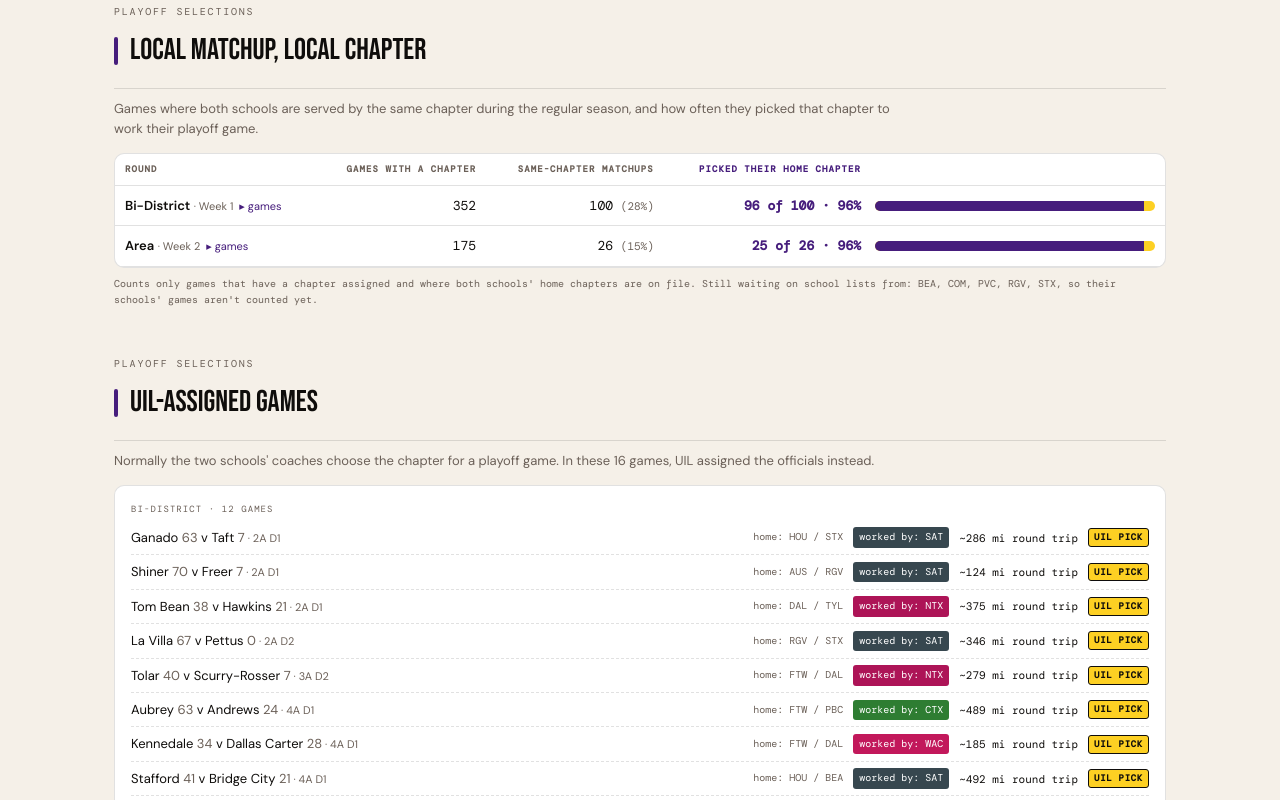
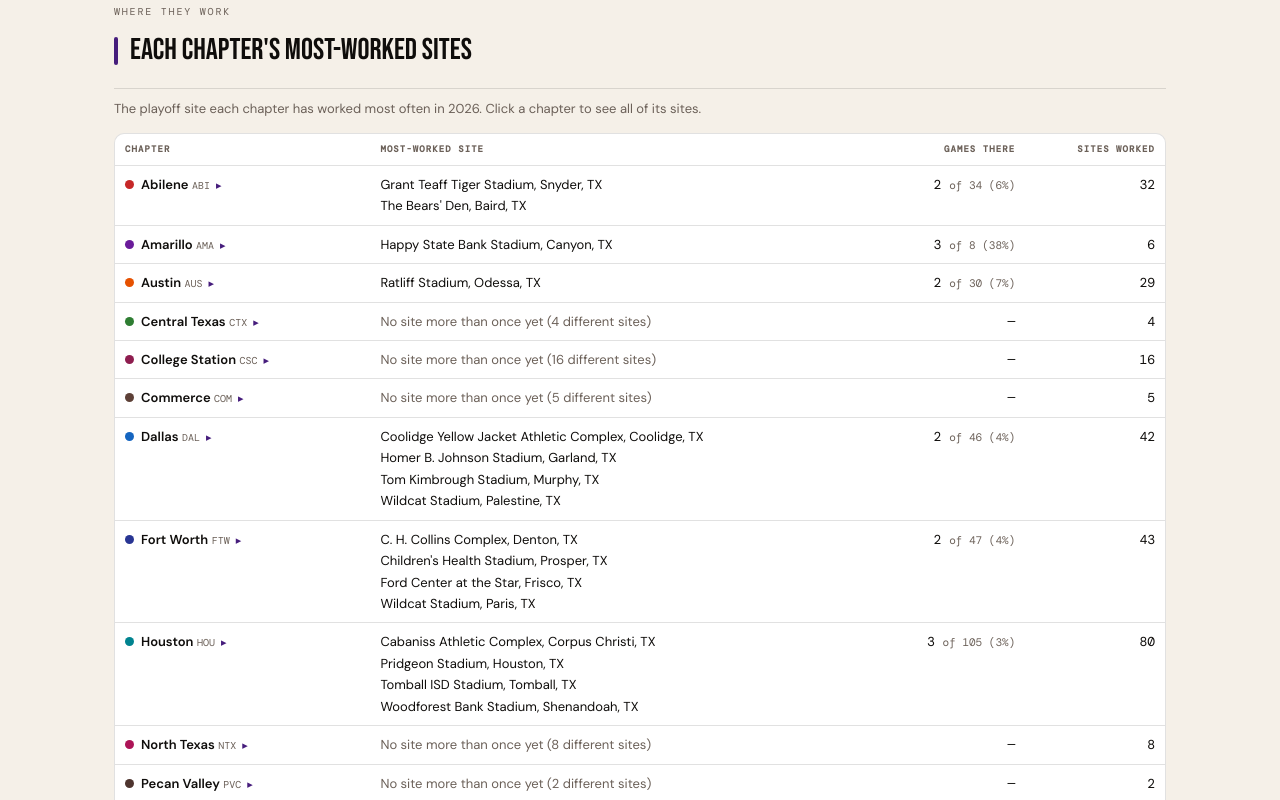
Before and after one commit to colemic2006/texasplayoffs, a React (Vite) app: page / in a window 1280 px wide. Shown: the part 5760-6560 px from the top of the page. Built offline with nearby package versions, Linux system fonts and the light colour scheme.

Commit message:
Chapter Stats: each chapter's most-worked playoff sites
Co-Authored-By: Claude Opus 5.5 <noreply@anthropic.com>
Claude-Session: https://claude.ai/code/session_01BMNz1h9oErPrBeApAqNHEj

```diff
--- a/src/App.jsx
+++ b/src/App.jsx
@@ -7,6 +7,7 @@ import ChapterTravel from './components/ChapterTravel'
 import OutsideChapterGames from './components/OutsideChapterGames'
 import LocalMatchups from './components/LocalMatchups'
 import UilPicks from './components/UilPicks'
+import FavoriteSites from './components/FavoriteSites'
 import OfficialsCost from './components/OfficialsCost'
 import RecentChanges from './components/RecentChanges'
 import MembershipView from './components/MembershipView'
@@ -119,6 +120,7 @@ export default function App() {
                 {page === 'chapters' && yearData.season && <WeekMap data={yearData} />}
                 {page === 'chapters' && <ChapterDashboard data={yearData} year={year} allData={data} years={YEARS} loadAllYears={loadAllYears} />}
                 {page === 'chapters' && <ChapterTravel data={yearData} />}
+                {page === 'chapters' && <FavoriteSites data={yearData} allData={data} />}
                 {page === 'chapters' && <LocalMatchups data={yearData} />}
                 {page === 'chapters' && <UilPicks data={yearData} />}
                 {page === 'chapters' && <OutsideChapterGames data={yearData} />}
--- /dev/null
+++ b/src/components/FavoriteSites.jsx
@@ -0,0 +1,103 @@
+import React, { useMemo, useState } from 'react'
+import { chapterColor } from '../chapterColors'
+import { placeName } from '../placeName'
+
+// Each chapter's most-worked playoff sites. Games at the same stadium share a map pin, so they're
+// grouped by spot (to ~100 m) rather than by how the site was written. Uses every season that has
+// game sites on file (2026 so far; past seasons were recorded without sites).
+const NAMES = {
+  ABI:'Abilene', AMA:'Amarillo', AUS:'Austin', BEA:'Southeast Texas', COM:'Commerce', CSC:'College Station',
+  CTX:'Central Texas', DAL:'Dallas', ELP:'El Paso', FTW:'Fort Worth', HOU:'Houston', NTX:'North Texas', PBC:'Permian Basin',
+  PVC:'Pecan Valley', RGV:'Rio Grande Valley', SAN:'San Angelo', SAT:'San Antonio', SFA:'Stephen F. Austin', SPC:'South Plains',
+  STX:'South Texas', TYL:'Tyler', WAC:'Waco',
+}
+
+export default function FavoriteSites({ data, allData }) {
+  const [open, setOpen] = useState(null)
+  const seasons = useMemo(() => {
+    const all = { ...(allData || {}) }
+    if (data?.games?.[0]?.year) all[data.games[0].year] = data
+    return Object.entries(all).filter(([, d]) => d?.games?.some(g => g.lat != null)).map(([y, d]) => ({ year: +y, games: d.games }))
+      .sort((a, b) => a.year - b.year)
+  }, [data, allData])
+
+  const rows = useMemo(() => {
+    const by = {}
+    for (const s of seasons) for (const g of s.games) {
+      if (!g.chapter || g.lat == null) continue
+      const c = by[g.chapter] || (by[g.chapter] = { code: g.chapter, games: 0, sites: {} })
+      c.games++
+      const k = `${g.lat.toFixed(3)},${g.lng.toFixed(3)}`
+      const site = c.sites[k] || (c.sites[k] = { name: placeName(g), n: 0, years: new Set(), games: [] })
+      site.n++; site.years.add(s.year); site.games.push(g)
+    }
+    return Object.values(by).map(c => {
+      const sites = Object.values(c.sites).sort((a, b) => b.n - a.n || a.name.localeCompare(b.name))
+      return { ...c, sites, top: sites.filter(s => s.n === sites[0].n) }
+    }).sort((a, b) => (NAMES[a.code] || a.code).localeCompare(NAMES[b.code] || b.code))
+  }, [seasons])
+  if (!rows.length) return null
+
+  const years = seasons.map(s => s.year)
+  const th = { fontFamily:'var(--mono)', fontSize:9, letterSpacing:'0.12em', textTransform:'uppercase', color:'var(--mid)', padding:'8px 10px', textAlign:'left', borderBottom:'1px solid var(--border)', whiteSpace:'nowrap' }
+  const td = { padding:'8px 10px', borderBottom:'1px solid var(--border)', fontSize:13, verticalAlign:'top' }
+  return (
+    <div style={{ marginBottom:48 }}>
+      <div style={{ fontFamily:'var(--mono)', fontSize:10, letterSpacing:'0.18em', textTransform:'uppercase', color:'var(--mid)', marginBottom:6 }}>Where they work</div>
+      <div style={{ fontFamily:"'Bebas Neue', sans-serif", fontSize:30, color:'var(--ink)', marginBottom:6, paddingBottom:12, borderBottom:'1px solid var(--border)', display:'flex', alignItems:'center', gap:12 }}>
+        <div style={{ width:4, height:28, borderRadius:2, background:'var(--burnt)' }} />
+        Each Chapter's Most-Worked Sites
+      </div>
+      <div style={{ fontSize:13, color:'var(--mid)', lineHeight:1.55, margin:'10px 0 14px', maxWidth:800 }}>
+        The playoff site each chapter has worked most often{years.length > 1 ? ` (${years[0]}–${years[years.length - 1]})` : ` in ${years[0]}`}. Click a chapter to see all of its sites.
+      </div>
+      <div style={{ background:'var(--surface)', border:'1px solid var(--border)', borderRadius:10, overflowX:'auto' }}>
+        <table style={{ width:'100%', borderCollapse:'collapse' }}>
+          <thead><tr>
+            <th style={th}>Chapter</th><th style={th}>Most-worked site</th>
+            <th style={{ ...th, textAlign:'right' }}>Games there</th><th style={{ ...th, textAlign:'right' }}>Sites worked</th>
+          </tr></thead>
+          <tbody>
+            {rows.map(r => {
+              const n = r.top[0].n, isOpen = open === r.code
+              return (
+                <React.Fragment key={r.code}>
+                  <tr onClick={() => setOpen(isOpen ? null : r.code)} style={{ cursor:'pointer' }}>
+                    <td style={{ ...td, whiteSpace:'nowrap' }}>
+                      <span style={{ display:'inline-block', width:9, height:9, borderRadius:'50%', background:chapterColor(r.code), marginRight:7 }} />
+                      <strong>{NAMES[r.code] || r.code}</strong> <span style={{ fontFamily:'var(--mono)', fontSize:10, color:'var(--mid)' }}>{r.code}</span>
+                      <span style={{ color:'var(--burnt)', fontSize:11, marginLeft:6 }}>{isOpen ? '▾' : '▸'}</span>
+                    </td>
+                    <td style={td}>
+                      {n > 1 ? r.top.map(s => <div key={s.name}>{s.name}</div>)
+                        : <span style={{ color:'var(--mid)' }}>{r.sites.length === 1 ? 'Only one game with a mapped site so far' : `No site more than once yet (${r.sites.length} different sites)`}</span>}
+                    </td>
+                    <td style={{ ...td, textAlign:'right', fontFamily:'var(--mono)', whiteSpace:'nowrap' }}>
+                      {n > 1 ? <>{n} <span style={{ color:'var(--mid)', fontSize:11 }}>of {r.games} ({Math.round(100 * n / r.games)}%)</span></> : '—'}
+                    </td>
+                    <td style={{ ...td, textAlign:'right', fontFamily:'var(--mono)' }}>{r.sites.length}</td>
+                  </tr>
+                  {isOpen && (
+                    <tr><td colSpan={4} style={{ padding:'4px 10px 12px 28px', borderBottom:'1px solid var(--border)', background:'rgba(70,29,124,0.03)' }}>
+                      {r.sites.map(s => (
+                        <div key={s.name + s.n} style={{ display:'flex', gap:10, fontSize:12, padding:'4px 0', borderBottom:'1px dashed var(--border)' }}>
+                          <span style={{ fontFamily:'var(--mono)', width:22, textAlign:'right', color:'var(--burnt)', fontWeight:700 }}>{s.n}</span>
+                          <span style={{ flex:'0 0 38%', minWidth:180 }}>{s.name}</span>
+                          <span style={{ flex:1, color:'var(--mid)' }}>{s.games.map(g => `${g.team1} v ${g.team2}${years.length > 1 ? ` (${g.year})` : ''}`).join(' · ')}</span>
+                        </div>
+                      ))}
+                    </td></tr>
+                  )}
+                </React.Fragment>
+              )
+            })}
+          </tbody>
+        </table>
+      </div>
+      <div style={{ fontFamily:'var(--mono)', fontSize:10, color:'var(--mid)', marginTop:8, lineHeight:1.6 }}>
+        Counts games with a chapter and a mapped site; games at the same stadium are counted together however the site was listed.
+        Seasons before 2026 were recorded without game sites, so they aren't included yet.
+      </div>
+    </div>
+  )
+}
```
